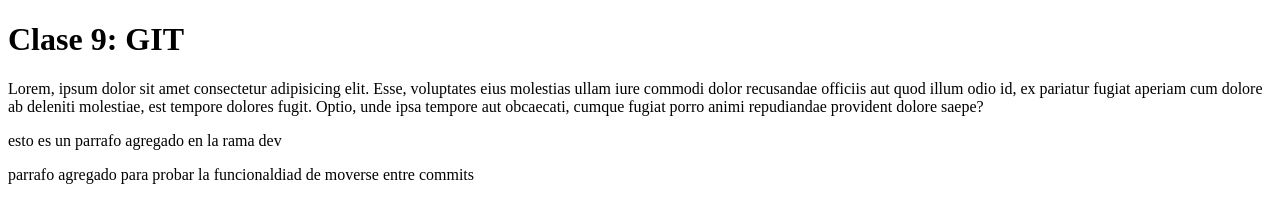
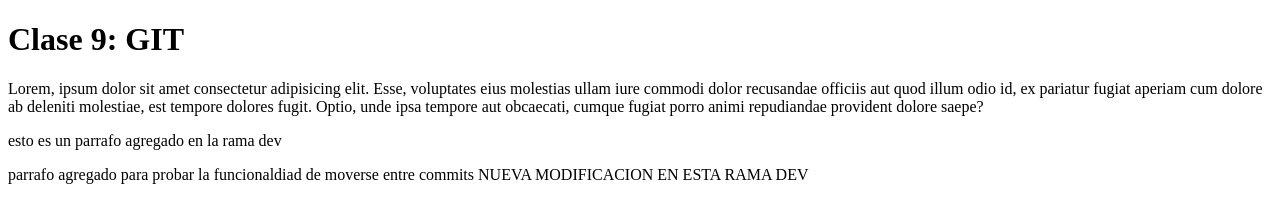
Before and after one commit to TrellixVulnTeam/primerrepositorio_J2O3, a plain HTML site: page index.html in a window 1280 px wide. Drawn offline with Linux system fonts and the light colour scheme.

Commit message:
NUEVOS CAMBIOS

```diff
--- a/index.html
+++ b/index.html
@@ -17,7 +17,7 @@
 
 
     <p>esto es un parrafo agregado en la rama dev</p>
-    <p>parrafo agregado para probar la funcionaldiad de moverse entre commits</p>
+    <p>parrafo agregado para probar la funcionaldiad de moverse entre commits NUEVA MODIFICACION EN ESTA RAMA DEV</p>
 </body>
 
 </html>
```
